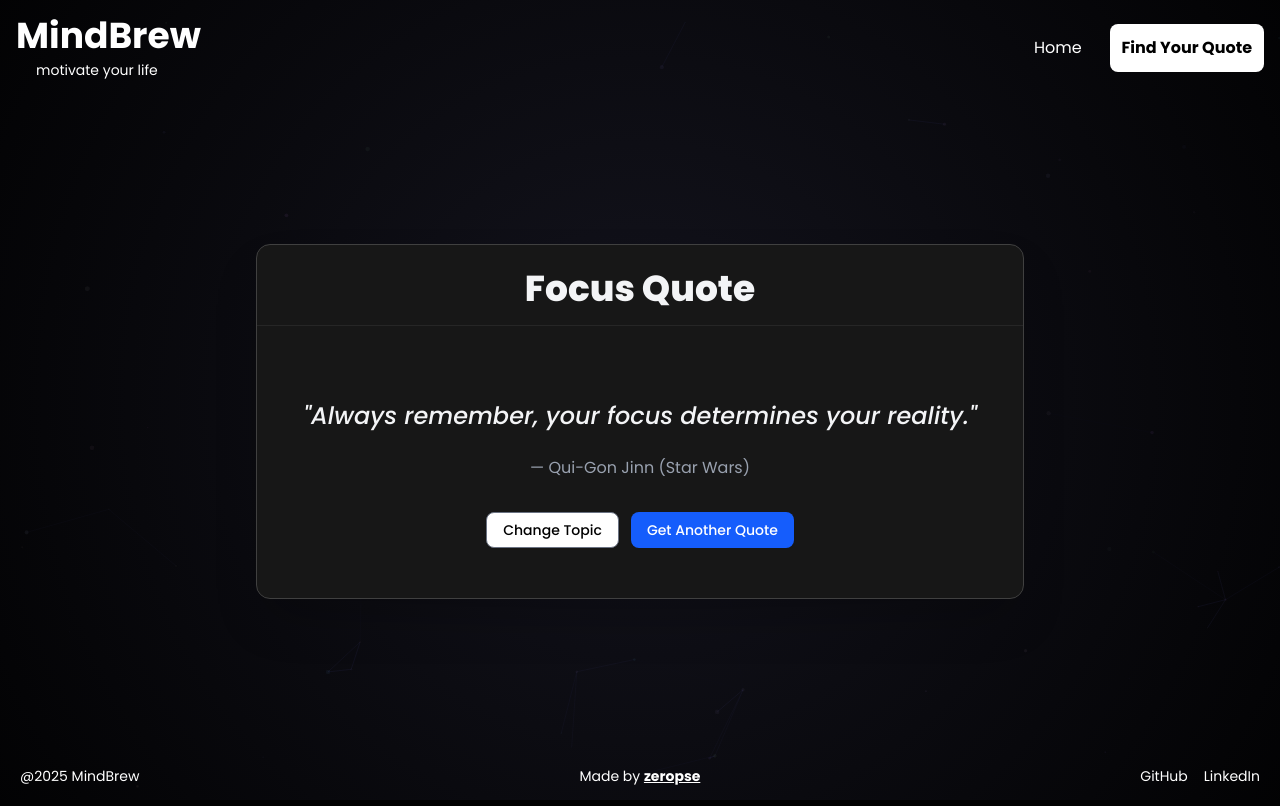
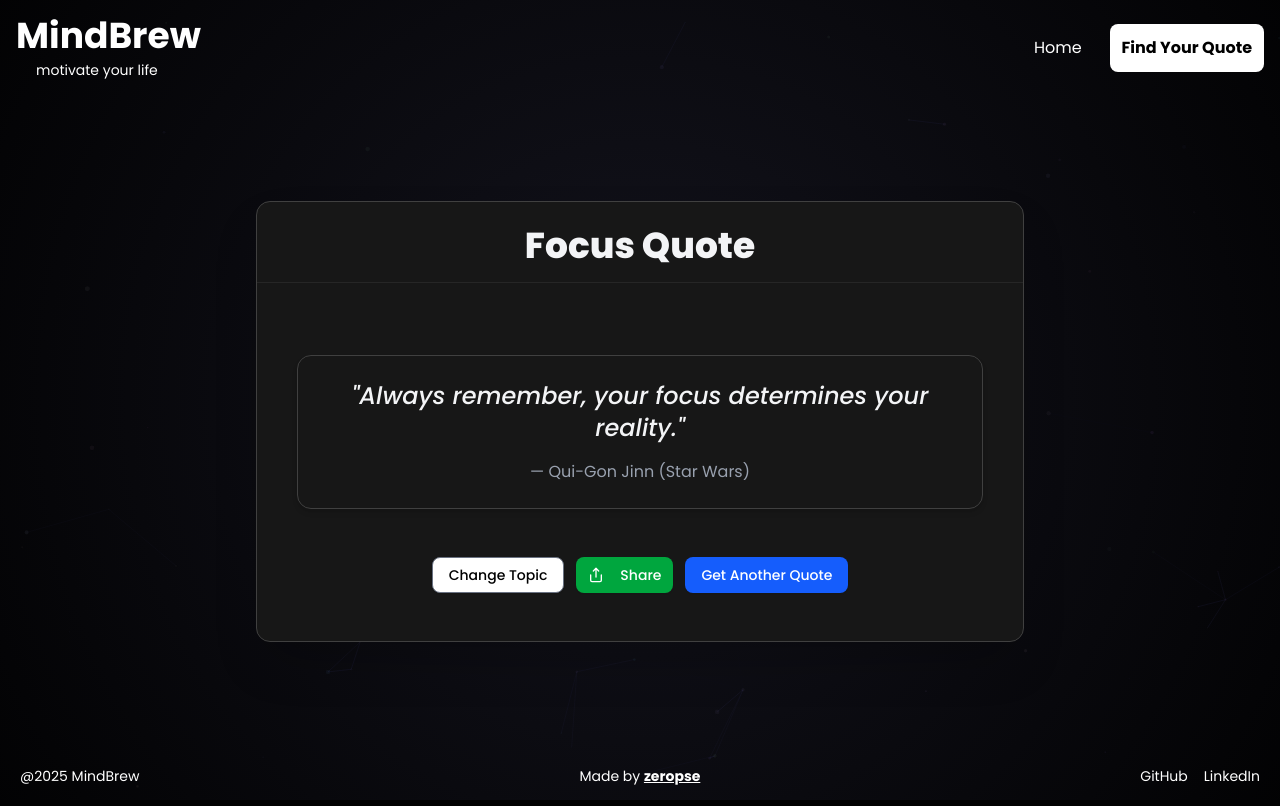
Before and after one commit to zeropse/MindBrew, a React (Vite) app: page /inspiration/focus in a window 1280 px wide. Built offline with nearby package versions, Linux system fonts and the light colour scheme.

Commit message:
added sharing option

```diff
--- a/src/components/Quotes.jsx
+++ b/src/components/Quotes.jsx
@@ -1,12 +1,15 @@
 import { useState, useEffect } from "react";
 import { Button } from "@/components/ui/button";
+import { Card, CardContent } from "@/components/ui/card";
 import { Link } from "react-router-dom";
+import { Share } from "lucide-react";
 import quotes from "../data/quotes.json";
 
 const Quotes = ({ topic }) => {
   const [loading, setLoading] = useState(true);
   const [quote, setQuote] = useState(null);
   const [previousQuote, setPreviousQuote] = useState(null);
+  const [isSharing, setIsSharing] = useState(false);
 
   const getRandomQuote = () => {
     setLoading(true);
@@ -69,6 +72,30 @@ const Quotes = ({ topic }) => {
     getRandomQuote();
   };
 
+  const handleShare = async () => {
+    if (!quote) return;
+
+    setIsSharing(true);
+
+    try {
+      const shareText = `"${quote.quote}"\n — ${quote.author}\n\nFind more at: ${window.location.origin}`;
+
+      if (navigator.share) {
+        await navigator.share({
+          title: "MindBrew Quotes",
+          text: shareText,
+        });
+      } else {
+        await navigator.clipboard.writeText(shareText);
+        alert("Quote copied to clipboard!");
+      }
+    } catch (error) {
+      console.error("Share failed:", error);
+    } finally {
+      setIsSharing(false);
+    }
+  };
+
   if (loading) {
     return (
       <div className="flex flex-col items-center justify-center min-h-[200px]">
@@ -98,11 +125,16 @@ const Quotes = ({ topic }) => {
 
   return (
     <div className="text-center min-h-[200px] flex flex-col items-center justify-center py-6">
-      <p className="text-lg sm:text-xl md:text-2xl font-medium mb-6 italic text-gray-100">
-        "{quote.quote}"
-      </p>
-      <p className="text-gray-400">— {quote.author}</p>
-      <div className="mt-8 flex flex-col sm:flex-row gap-3 w-full justify-center">
+      <Card className="bg-neutral-900 text-gray-100 border border-neutral-700 shadow-md mb-6 p-6 w-full">
+        <CardContent className="p-0">
+          <p className="text-lg sm:text-xl md:text-2xl font-medium mb-4 italic text-gray-100">
+            "{quote.quote}"
+          </p>
+          <p className="text-gray-400">— {quote.author}</p>
+        </CardContent>
+      </Card>
+
+      <div className="mt-6 flex flex-col sm:flex-row gap-3 w-full justify-center">
         <Link to="/inspiration" className="w-full sm:w-auto">
           <Button
             variant="outline"
@@ -111,6 +143,14 @@ const Quotes = ({ topic }) => {
             Change Topic
           </Button>
         </Link>
+        <Button
+          className="bg-green-600 hover:bg-green-700 text-white w-full sm:w-auto cursor-pointer flex items-center justify-center"
+          onClick={handleShare}
+          disabled={isSharing}
+        >
+          <Share size={18} className="mr-2" />
+          {isSharing ? "Sharing..." : "Share"}
+        </Button>
         <Button
           className="bg-blue-600 hover:bg-blue-700 text-white w-full sm:w-auto cursor-pointer"
           onClick={handleGetAnotherQuote}
```
